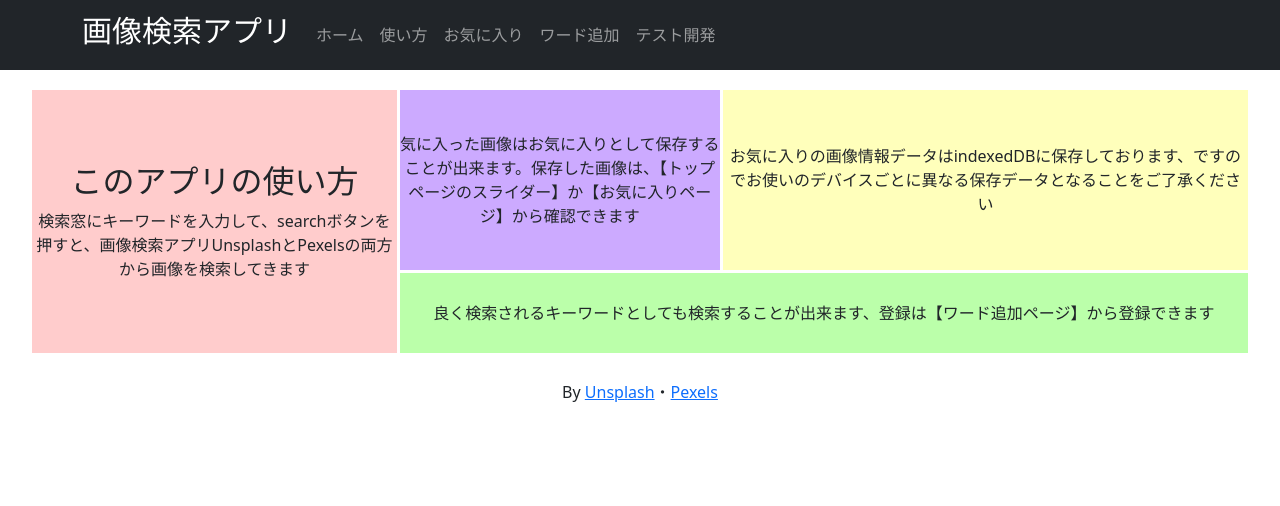
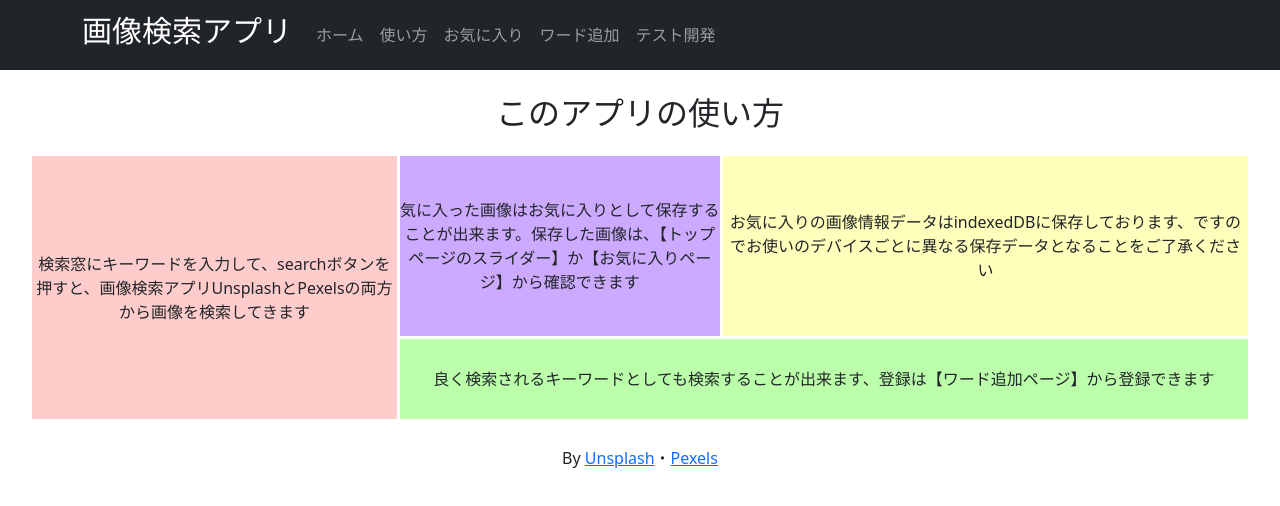
Before and after one commit to na-horita/kensaku, a React (Vite) app: page /explain in a window 1280 px wide. Shown: the top 506 px of the page. Built offline with nearby package versions, Linux system fonts and the light colour scheme.

Commit message:
【ts】型定義

```diff
--- a/src/components/top/TopHero.tsx
+++ b/src/components/top/Usage.tsx
@@ -1,16 +1,16 @@
 const TopHero = () => {
   return (
     <div>
+      <h2 className="text-lx my-4">このアプリの使い方</h2>
       <div className="hero_container">
         <div className="visual">
-          <h2>このアプリの使い方</h2>
           検索窓にキーワードを入力して、searchボタンを押すと、画像検索アプリUnsplashとPexelsの両方から画像を検索してきます
         </div>
         <div className="number">
           気に入った画像はお気に入りとして保存することが出来ます。保存した画像は、【トップページのスライダー】か【お気に入りページ】から確認できます
         </div>
-              <div className="expression">
-                  お気に入りの画像情報データはindexedDBに保存しております、ですのでお使いのデバイスごとに異なる保存データとなることをご了承ください
+        <div className="expression">
+          お気に入りの画像情報データはindexedDBに保存しております、ですのでお使いのデバイスごとに異なる保存データとなることをご了承ください
         </div>
         <div className="other">
           良く検索されるキーワードとしても検索することが出来ます、登録は【ワード追加ページ】から登録できます
--- a/src/pages/Explain.tsx
+++ b/src/pages/Explain.tsx
@@ -1,10 +1,10 @@
-import TopHero from '../components/top/TopHero';
+import Usage from "../components/top/Usage";
 
 const Explain = () => {
 
   return (
     <>
-      <TopHero />
+      <Usage />
     </>
   );
 };
--- a/src/pages/Favorite.tsx
+++ b/src/pages/Favorite.tsx
@@ -3,9 +3,10 @@ import { get } from "idb-keyval";
 import PhotoAlbum from "react-photo-album";
 import Zoom from "react-medium-image-zoom";
 import "react-medium-image-zoom/dist/styles.css";
+import { Photo } from "../ts/photo";
 
 function Favorite() {
-  const [hopes, setHopes] = useState([]);
+  const [hopes, setHopes] = useState<Photo[]>([]);
 
   useEffect(() => {
     get("hopes").then((result) => {
@@ -17,7 +18,7 @@ function Favorite() {
 
   const breakpoints = [880, 640, 384, 256, 128, 96, 64, 48];
 
-  const FavoriteDatas = hopes.map((photo:any) => ({
+  const FavoriteDatas = hopes.map((photo: Photo) => ({
     src: photo.url,
     width: photo.width,
     height: photo.height,
--- a/src/useIndexedDB.tsx
+++ b/src/useIndexedDB.tsx
@@ -2,11 +2,11 @@ import { useLayoutEffect, useState } from "react";
 import { set, get } from "idb-keyval";
 
 export function useIndexedDB(key:any) {
-  const [value, setValue] = useState(0);
+  const [value, setValue] = useState(null);
 
   useLayoutEffect(() => {
     get(key).then((val) => {
-      if (val !== undefined) {
+      if (val !== null) {
         setValue(val);
       }
     });
```
